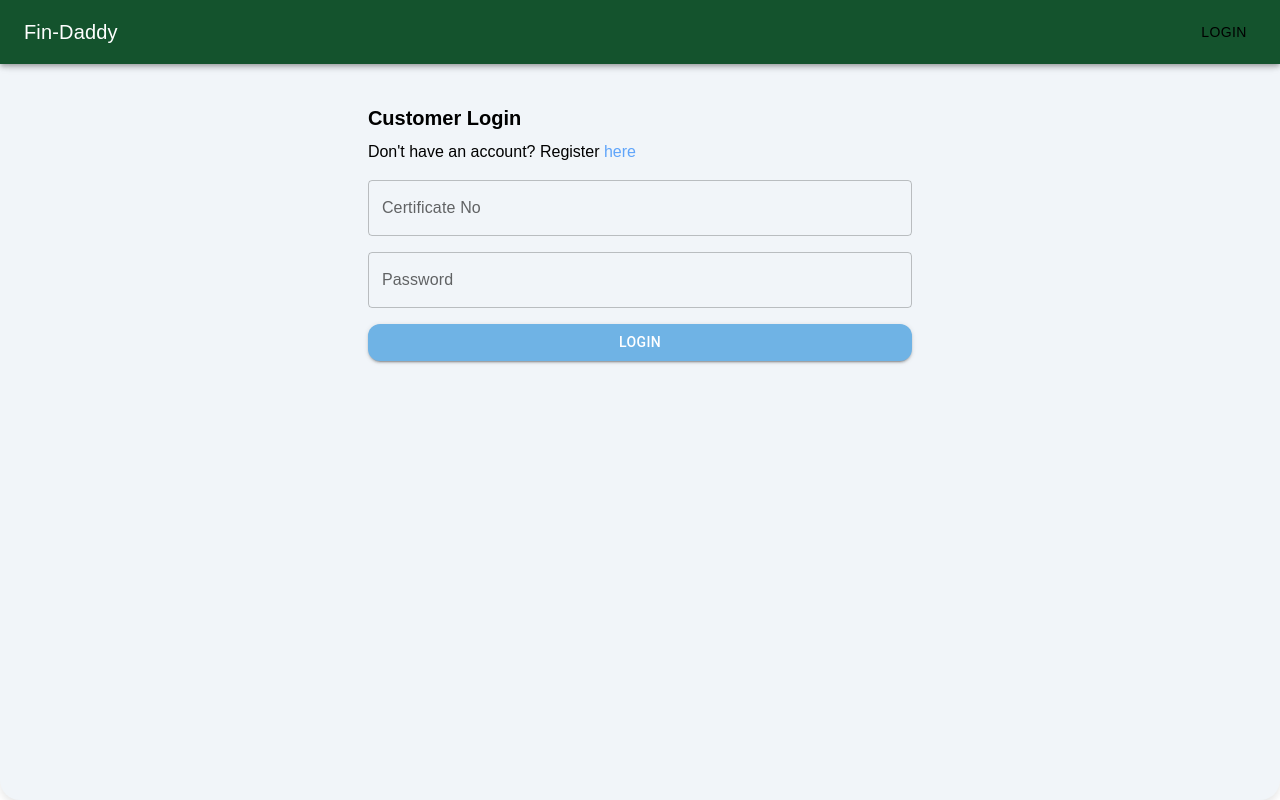
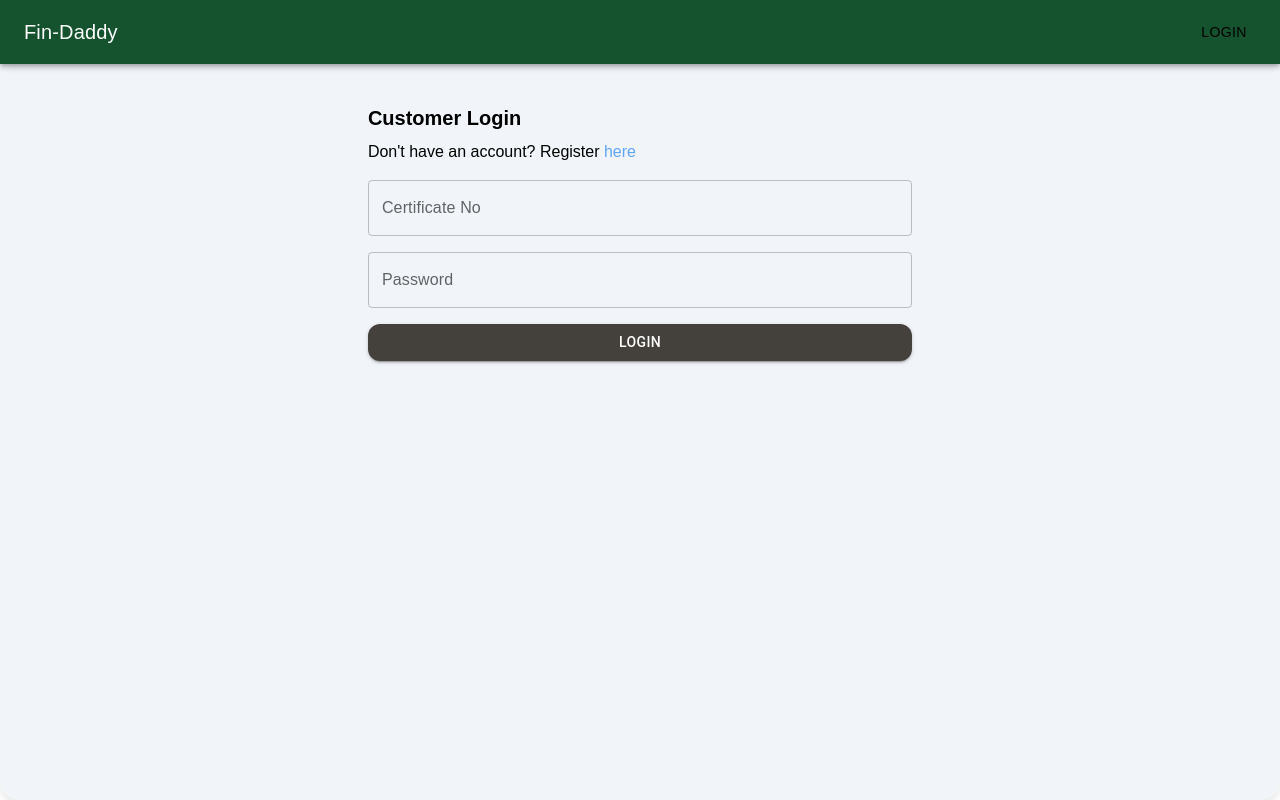
Before and after one commit to kaifeng101/dbea, a React (Create React App) app in the folder fin-daddy/my-app/: page / in a window 1280 px wide. Built offline with nearby package versions, Linux system fonts and the light colour scheme.

Commit message:
update login button coor

```diff
--- a/fin-daddy/my-app/src/components/Login.js
+++ b/fin-daddy/my-app/src/components/Login.js
@@ -1,5 +1,5 @@
 import React, { useState } from "react";
-import { useDispatch} from "react-redux";
+import { useDispatch } from "react-redux";
 import { login } from "../redux/userSlice";
 import {
   TextField,
@@ -116,13 +116,20 @@ const LoginComponent = () => {
           alignItems: "center",
         }}
       >
-
         {/* {!user && ( */}
         <Box sx={{ width: "100%" }}>
           <div></div>
           <div>
-              <div className="font-semibold text-xl py-2" style={{ fontFamily: 'Montserrat, sans-serif'}} >Customer Login</div>
-              <div className="mb-4" style={{ fontFamily: 'Montserrat, sans-serif'}} >
+            <div
+              className="font-semibold text-xl py-2"
+              style={{ fontFamily: "Montserrat, sans-serif" }}
+            >
+              Customer Login
+            </div>
+            <div
+              className="mb-4"
+              style={{ fontFamily: "Montserrat, sans-serif" }}
+            >
               Don't have an account? Register{" "}
               <Link to="/onBoarding" className="text-blue-400 cursor-pointer">
                 here
@@ -180,11 +187,8 @@ const LoginComponent = () => {
                 borderRadius: "12px",
                 color: "#fff", // Text color
                 borderColor: "#6fb3e5", // Border color (outline color)
-                  backgroundColor: "#6fb3e5", // Hover background color
-                  "&:hover": {
-                    backgroundColor: "#d1d5db", // Hover background color
-                    borderColor: "#d1d5db",
-                  },
+                backgroundColor: "#44403c", // Hover background color
+
                 "& .MuiFormLabel-root": {
                   fontFamily: "'Montserrat', sans-serif",
                 },
@@ -198,7 +202,6 @@ const LoginComponent = () => {
           </form>
         </Box>
         {/* )} */}
-
       </Box>
       <Snackbar
         open={openSnackbar}
```
Lines whose indentation alone changed are shown as unchanged.
